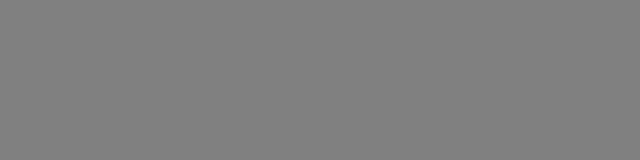
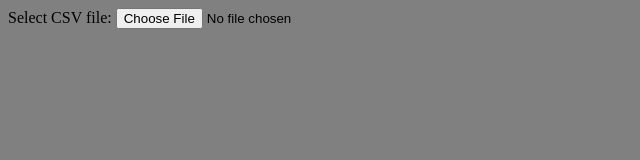
Before and after one commit to AjayBalkaran/takeoffHelper, a plain HTML site: page index.html in a window 1280 px wide. Shown: the whole page, without its empty margins (0-640 px from the left). Drawn offline with nearby package versions, Linux system fonts and the light colour scheme.

Commit message:
Added input for csv data
Created input tag with corresponding label tag
input only takes .csv type files

```diff
--- a/index.html
+++ b/index.html
@@ -8,6 +8,10 @@
     </head>
     <body>
 
+        <label for="csvFile">Select CSV file:</label>
+        <input type="file" id="csvInput" name="csvFile" accept=".csv">
+
+
         <!-- Import PapaParcse -->
         <script src="https://cdnjs.cloudflare.com/ajax/libs/PapaParse/5.4.1/papaparse.min.js" integrity="sha512-dfX5uYVXzyU8+KHqj8bjo7UkOdg18PaOtpa48djpNbZHwExddghZ+ZmzWT06R5v6NSk3ZUfsH6FNEDepLx9hPQ==" crossorigin="anonymous" referrerpolicy="no-referrer"></script>
         <script src="main.js" defer></script>
```
